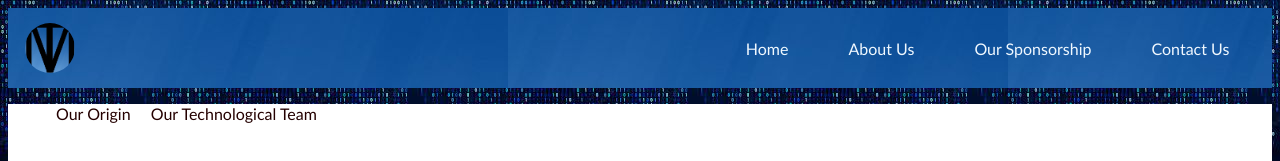
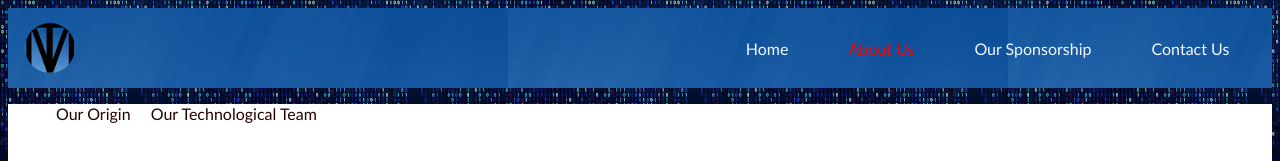
Before and after one commit to TechMeet0/Tech-Meet, a plain HTML site: page about.html in a window 1280 px wide. Shown: the top 161 px of the page. Drawn offline with Linux system fonts and the light colour scheme; a web font is replaced by a local one.

Commit message:
Update about.html

```diff
--- a/about.html
+++ b/about.html
@@ -10,7 +10,7 @@
         <h2><a href="index.html"><img src="Logo.jpg"></a></h2>
         <ul>
         <a href="index.html">Home</a>
-        <li><a href="about.html">About Us</a></li>
+        <li><a href="about.html"><span>About Us</span></a></li>
         <a href="sponsorship.html">Our Sponsorship</a>
         <a href="contact.html">Contact Us</a>
         </ul>
@@ -179,6 +179,10 @@ html {
     transition: 0.6s;
 }
 
+.main ul a span {
+    color: red;
+}
+
 .main ul a:hover {
     color: red;
 }
```
